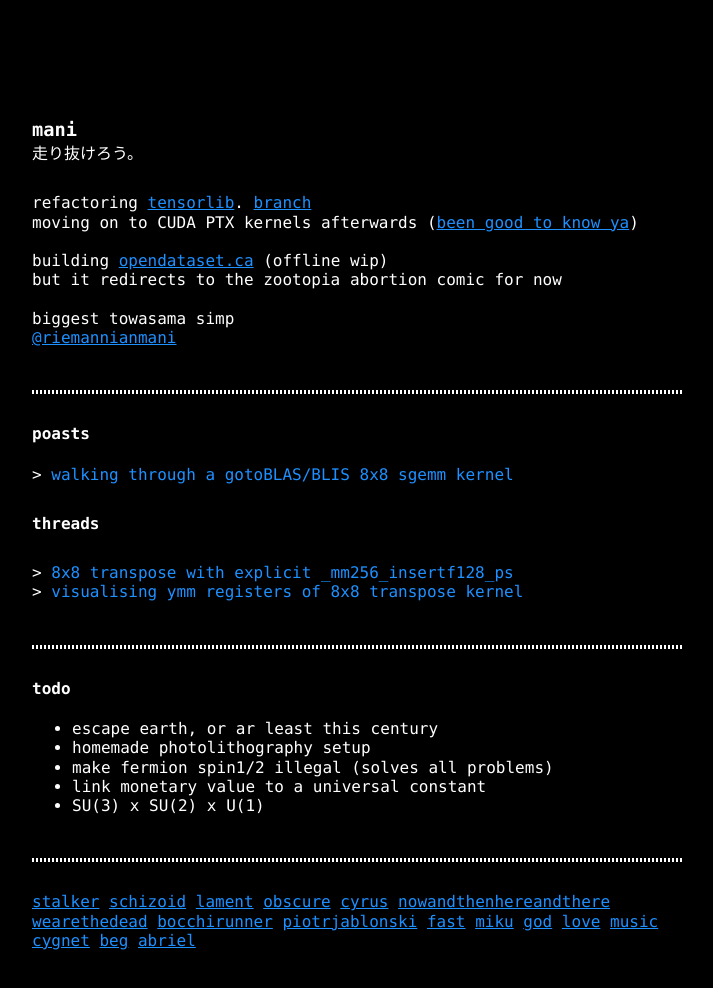
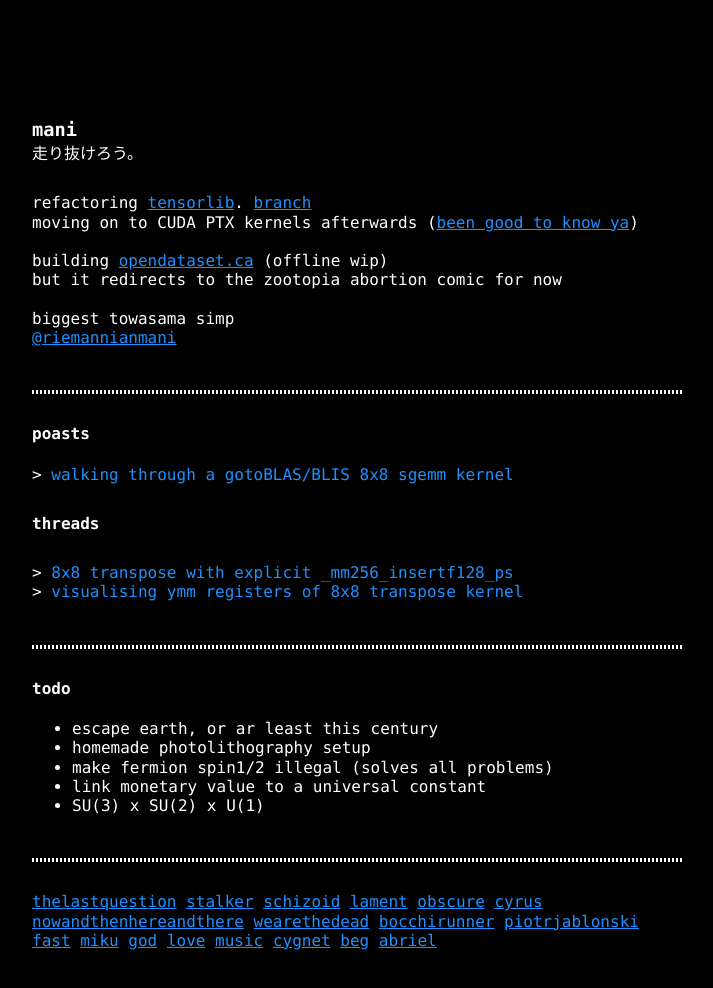
Before and after one commit to GandalfTea/riemani.ca, a plain HTML site: page index.html in a window 1280 px wide. Shown: the whole page, without its empty margins (283-996 px from the left). Drawn offline with Linux system fonts and the light colour scheme.

Commit message:
the last question

```diff
--- a/index.html
+++ b/index.html
@@ -79,6 +79,7 @@
       <br />
       <hr />
       <p>
+      <a href='https://users.ece.cmu.edu/~gamvrosi/thelastq.html'>thelastquestion</a>
       <a href='https://www.youtube.com/watch?v=Q3hBLv-HLEc&ab_channel=Mosfilm'>stalker</a>
       <a href='https://www.youtube.com/watch?v=7OvW8Z7kiws&ab_channel=KingCrimson'>schizoid</a>
       <a href='https://www.youtube.com/watch?v=QUcTsFe1PVs&list=PLiEFFN-pUDkEuVgsIleEknIqHo18kaaGv&index=20&ab_channel=PeterPringle'>lament</a>
```
